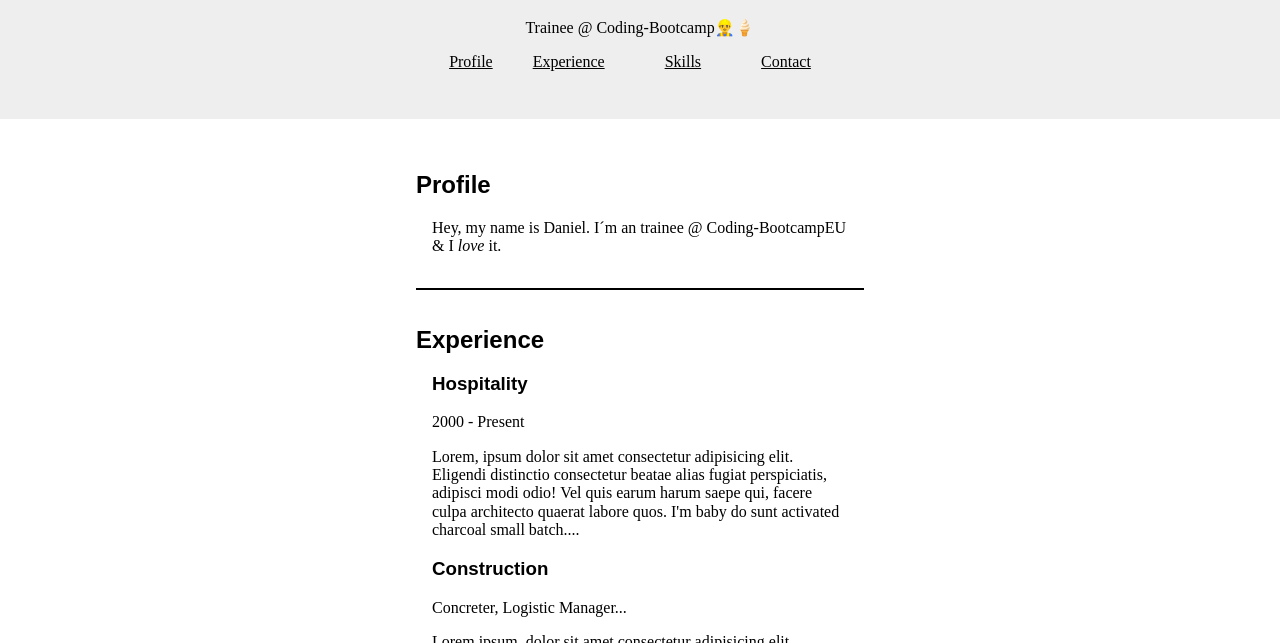
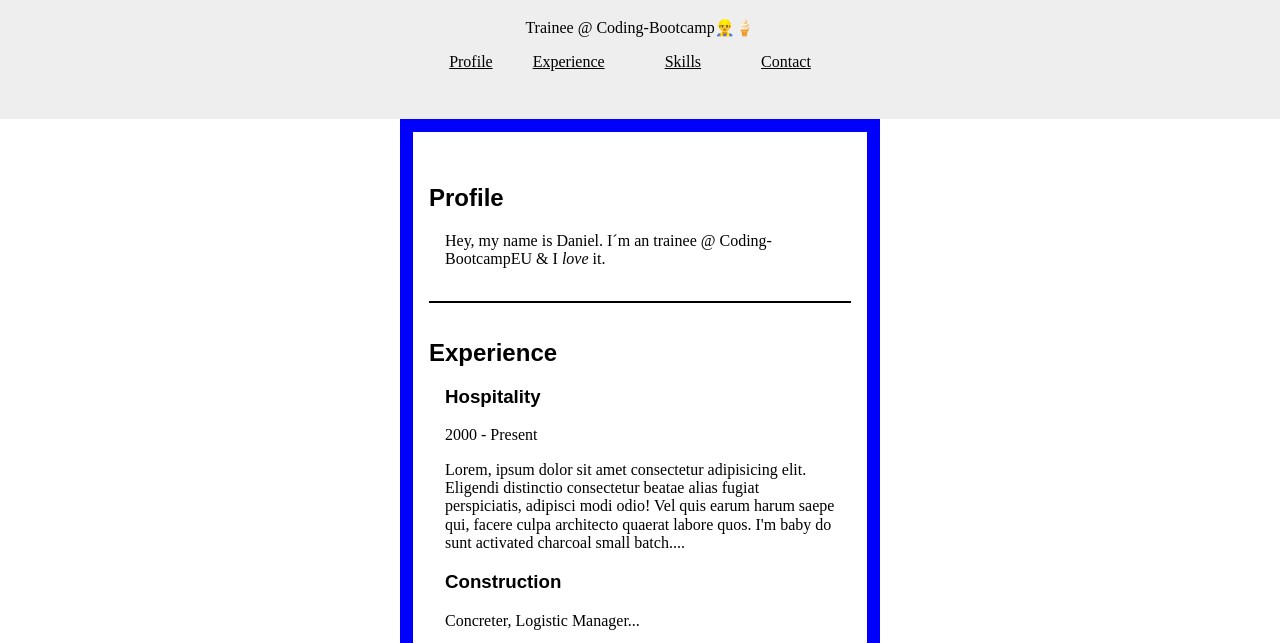
Before and after one commit to danmille/CVSetup, a plain HTML site: page index.html in a window 1280 px wide. Shown: the part 109-752 px from the top of the page. Drawn offline with nearby package versions, Linux system fonts and the light colour scheme.

Commit message:
border update

```diff
--- a/style.css
+++ b/style.css
@@ -15,6 +15,7 @@
   _background-color: rgb(246, 131, 131);
   padding: 1rem;
   margin: 0 auto;
+  border: 13px solid blue;
 }
 
 .h2block {
```
